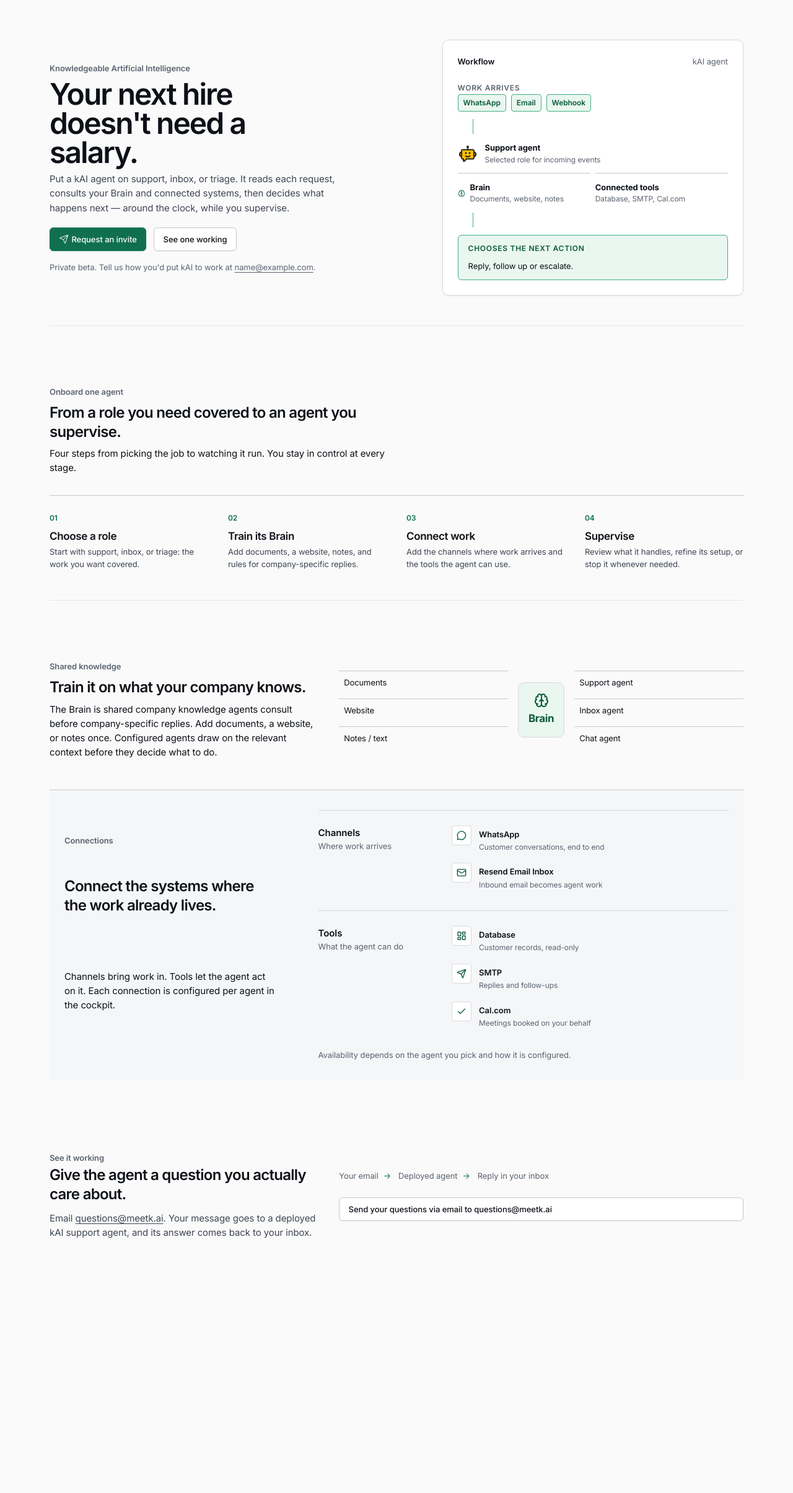
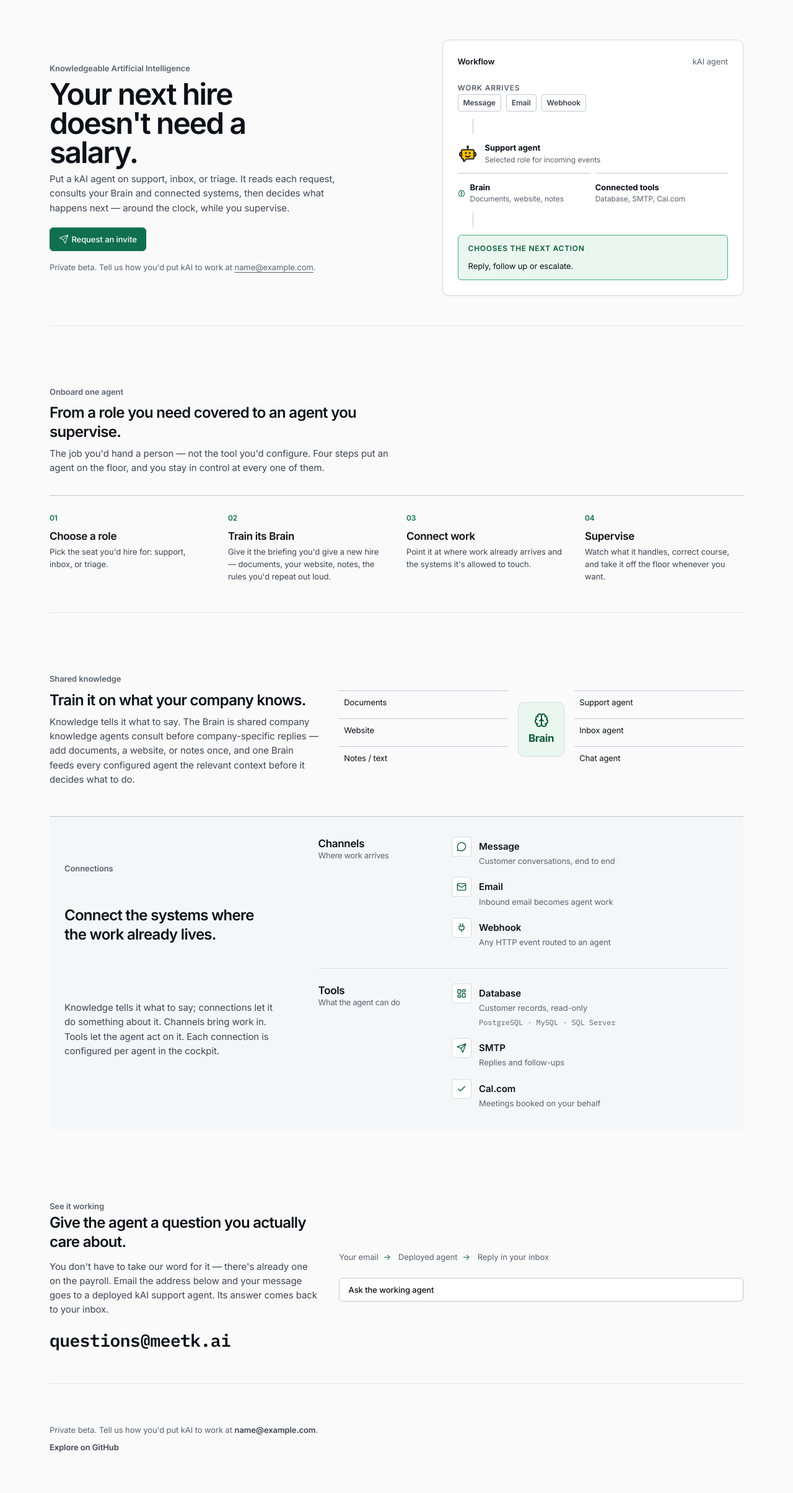
Before and after one commit to malvavisc0/meetkai, a Python web app: template src/kai/cockpit/templates/index.html in a window 1280 px wide. Shown: the part 87-2496 px from the top of the page at 62% size. Before the commit the page ends 2085 px from the top, so only its background shows below. Run offline with Jinja, Linux system fonts and the light colour scheme; the template is opened without the code that fills it: most values are stand-ins (such as "Sample title", 1, 10 or a date in 2020).

Commit message:
restructure landing page funnel + hierarchy, remove dead code

```diff
--- a/src/kai/cockpit/static/cockpit.css
+++ b/src/kai/cockpit/static/cockpit.css
@@ -754,10 +754,6 @@
     gap: var(--space-2xs);
   }
 
-  .auth-panel__header .card__title {
-    margin-bottom: 0;
-  }
-
   .auth-form {
     gap: var(--space-md);
   }
@@ -1700,10 +1696,10 @@
 
   .landing-workflow__sources span {
     padding: var(--space-2xs) var(--space-xs);
-    border: 1px solid var(--color-accent-500);
+    border: 1px solid var(--color-border-strong);
     border-radius: var(--radius-sm);
-    background: var(--color-accent-50);
-    color: var(--color-accent-700);
+    background: var(--color-surface);
+    color: var(--color-ink-secondary);
     font-size: var(--text-xs);
     font-weight: 600;
   }
@@ -1713,7 +1709,7 @@
     height: var(--space-lg);
     margin-block: 0;
     margin-left: var(--space-lg);
-    background: var(--color-accent-500);
+    background: var(--color-border-strong);
   }
 
   .landing-workflow__resource {
@@ -1803,7 +1799,7 @@
 
   .landing-section__copy {
     margin: 0;
-    color: var(--color-ink);
+    color: var(--color-ink-secondary);
   }
 
   .landing-steps__path {
@@ -1912,20 +1908,23 @@
     grid-template-columns: minmax(180px, 0.6fr) minmax(0, 1.4fr);
     gap: var(--space-lg);
     align-items: start;
+  }
+
+  .landing-connections__group + .landing-connections__group {
     padding-top: var(--space-lg);
     border-top: 1px solid var(--color-border);
   }
 
   .landing-connections__label,
-  .landing-connections__items,
-  .landing-connections__note {
+  .landing-connections__items {
     margin: 0;
   }
 
   .landing-connections__label {
     color: var(--color-ink);
-    font-size: var(--text-base);
-    font-weight: 600;
+    font-size: var(--text-lg);
+    font-weight: 600;
+    letter-spacing: -0.02em;
   }
 
   .landing-connections__label span {
@@ -1976,18 +1975,19 @@
 
   .landing-connections__body strong {
     color: var(--color-ink);
-    font-size: var(--text-sm);
+    font-size: var(--text-base);
     font-weight: 600;
   }
 
   .landing-connections__body span {
     color: var(--color-muted);
+    font-size: var(--text-sm);
+  }
+
+  .landing-connections__body .landing-connections__dialects {
+    margin-top: var(--space-3xs);
+    color: var(--color-muted);
     font-size: var(--text-xs);
-  }
-
-  .landing-connections__note {
-    color: var(--color-muted);
-    font-size: var(--text-sm);
   }
 
   .landing-proof {
@@ -2000,6 +2000,24 @@
   .landing-proof__copy {
     max-width: 48ch;
     margin: var(--space-sm) 0 0;
+    color: var(--color-ink-secondary);
+  }
+
+  .landing-proof__email {
+    display: inline-block;
+    max-width: 100%;
+    margin: var(--space-md) 0 0;
+    color: var(--color-ink);
+    font-family: var(--font-mono);
+    font-size: var(--text-landing-email);
+    font-weight: 600;
+    letter-spacing: -0.02em;
+    text-decoration: none;
+    overflow-wrap: anywhere;
+  }
+
+  .landing-proof__email:hover {
+    color: var(--color-accent-600);
   }
 
   .landing-proof__action {
@@ -2020,6 +2038,34 @@
     content: "→";
     margin-left: var(--space-xs);
     color: var(--color-accent-600);
+  }
+
+  .landing-footer {
+    display: grid;
+    gap: var(--space-xs);
+    padding-top: var(--space-3xl);
+    border-top: 1px solid var(--color-divider);
+    color: var(--color-muted);
+    font-size: var(--text-sm);
+  }
+
+  .landing-footer p {
+    margin: 0;
+  }
+
+  .landing-footer a {
+    color: var(--color-ink-secondary);
+    font-weight: 600;
+    text-decoration: none;
+  }
+
+  .landing-footer a:hover {
+    color: var(--color-ink);
+  }
+
+  .landing-footer__github {
+    color: var(--color-muted);
+    font-weight: 600;
   }
 
   @media (max-width: 760px) {
@@ -2073,6 +2119,10 @@
     .landing-actions .button {
       width: 100%;
       justify-content: center;
+    }
+
+    .landing-footer {
+      padding-top: var(--space-xl);
     }
   }
 
--- a/src/kai/cockpit/templates/index.html
+++ b/src/kai/cockpit/templates/index.html
@@ -28,7 +28,6 @@
             <span class="icon">{% include "icons/send.svg" %}</span>
             Request an invite
           </a>
-          <a href="#see-it-working" class="button">See one working</a>
         </div>
         <p class="landing-invite muted">Private beta. Tell us how you'd put kAI to work at <a href="mailto:{{ contact_email }}">{{ contact_email }}</a>.</p>
       </div>
@@ -42,7 +41,7 @@
           <div class="landing-workflow__stage">
             <p class="landing-workflow__label">Work arrives</p>
             <div class="landing-workflow__sources">
-              <span>WhatsApp</span>
+              <span>Message</span>
               <span>Email</span>
               <span>Webhook</span>
             </div>
@@ -78,13 +77,13 @@
     <div class="landing-section__intro">
       <p class="landing-eyebrow">Onboard one agent</p>
       <h2 id="onboard-title" class="landing-section__title">From a role you need covered to an agent you supervise.</h2>
-      <p class="landing-section__copy">Four steps from picking the job to watching it run. You stay in control at every stage.</p>
+      <p class="landing-section__copy">The job you'd hand a person — not the tool you'd configure. Four steps put an agent on the floor, and you stay in control at every one of them.</p>
     </div>
     <ol class="landing-steps__path">
-      <li><span class="landing-step__number">01</span><h3>Choose a role</h3><p>Start with support, inbox, or triage: the work you want covered.</p></li>
-      <li><span class="landing-step__number">02</span><h3>Train its Brain</h3><p>Add documents, a website, notes, and rules for company-specific replies.</p></li>
-      <li><span class="landing-step__number">03</span><h3>Connect work</h3><p>Add the channels where work arrives and the tools the agent can use.</p></li>
-      <li><span class="landing-step__number">04</span><h3>Supervise</h3><p>Review what it handles, refine its setup, or stop it whenever needed.</p></li>
+      <li><span class="landing-step__number">01</span><h3>Choose a role</h3><p>Pick the seat you'd hire for: support, inbox, or triage.</p></li>
+      <li><span class="landing-step__number">02</span><h3>Train its Brain</h3><p>Give it the briefing you'd give a new hire — documents, your website, notes, the rules you'd repeat out loud.</p></li>
+      <li><span class="landing-step__number">03</span><h3>Connect work</h3><p>Point it at where work already arrives and the systems it's allowed to touch.</p></li>
+      <li><span class="landing-step__number">04</span><h3>Supervise</h3><p>Watch what it handles, correct course, and take it off the floor whenever you want.</p></li>
     </ol>
   </section>
 
@@ -92,7 +91,7 @@
     <div class="landing-section__intro">
       <p class="landing-eyebrow">Shared knowledge</p>
       <h2 id="brain-title" class="landing-section__title">Train it on what your company knows.</h2>
-      <p class="landing-section__copy">The Brain is shared company knowledge agents consult before company-specific replies. Add documents, a website, or notes once. Configured agents draw on the relevant context before they decide what to do.</p>
+      <p class="landing-section__copy">Knowledge tells it what to say. The Brain is shared company knowledge agents consult before company-specific replies — add documents, a website, or notes once, and one Brain feeds every configured agent the relevant context before it decides what to do.</p>
     </div>
     <div class="landing-brain__diagram" role="img" aria-label="Documents, a website, and notes feed the Brain, which provides shared knowledge to support and inbox agents.">
       <div class="landing-brain__sources"><span>Documents</span><span>Website</span><span>Notes / text</span></div>
@@ -105,36 +104,44 @@
     <div class="landing-section__intro">
       <p class="landing-eyebrow">Connections</p>
       <h2 id="connections-title" class="landing-section__title">Connect the systems where the work already lives.</h2>
-      <p class="landing-section__copy">Channels bring work in. Tools let the agent act on it. Each connection is configured per agent in the cockpit.</p>
+      <p class="landing-section__copy">Knowledge tells it what to say; connections let it do something about it. Channels bring work in. Tools let the agent act on it. Each connection is configured per agent in the cockpit.</p>
     </div>
     <div class="landing-connections__content">
       <div class="landing-connections__group">
-        <p class="landing-connections__label">Channels <span>Where work arrives</span></p>
+        <h3 class="landing-connections__label">Channels <span>Where work arrives</span></h3>
         <ul class="landing-connections__items">
           <li>
             <span class="landing-connections__icon" aria-hidden="true">{% include "icons/message-circle.svg" %}</span>
             <span class="landing-connections__body">
-              <strong>WhatsApp</strong>
+              <strong>Message</strong>
               <span>Customer conversations, end to end</span>
             </span>
           </li>
           <li>
             <span class="landing-connections__icon" aria-hidden="true">{% include "icons/mail.svg" %}</span>
             <span class="landing-connections__body">
-              <strong>Resend Email Inbox</strong>
+              <strong>Email</strong>
               <span>Inbound email becomes agent work</span>
+            </span>
+          </li>
+          <li>
+            <span class="landing-connections__icon" aria-hidden="true">{% include "icons/plug.svg" %}</span>
+            <span class="landing-connections__body">
+              <strong>Webhook</strong>
+              <span>Any HTTP event routed to an agent</span>
             </span>
           </li>
         </ul>
       </div>
       <div class="landing-connections__group">
-        <p class="landing-connections__label">Tools <span>What the agent can do</span></p>
+        <h3 class="landing-connections__label">Tools <span>What the agent can do</span></h3>
         <ul class="landing-connections__items">
           <li>
             <span class="landing-connections__icon" aria-hidden="true">{% include "icons/layout-dashboard.svg" %}</span>
             <span class="landing-connections__body">
               <strong>Database</strong>
               <span>Customer records, read-only</span>
+              <span class="landing-connections__dialects mono">PostgreSQL · MySQL · SQL Server</span>
             </span>
           </li>
           <li>
@@ -153,7 +160,6 @@
           </li>
         </ul>
       </div>
-      <p class="landing-connections__note">Availability depends on the agent you pick and how it is configured.</p>
     </div>
   </section>
 
@@ -161,12 +167,18 @@
     <div>
       <p class="landing-eyebrow">See it working</p>
       <h2 id="proof-title" class="landing-proof__title">Give the agent a question you actually care about.</h2>
-      <p class="landing-proof__copy">Email <a href="mailto:questions@meetk.ai">questions@meetk.ai</a>. Your message goes to a deployed kAI support agent, and its answer comes back to your inbox.</p>
+      <p class="landing-proof__copy">You don't have to take our word for it — there's already one on the payroll. Email the address below and your message goes to a deployed kAI support agent. Its answer comes back to your inbox.</p>
+      <a class="landing-proof__email" href="mailto:questions@meetk.ai">questions@meetk.ai</a>
     </div>
     <div class="landing-proof__action">
       <p class="landing-proof__path"><span>Your email</span><span>Deployed agent</span><span>Reply in your inbox</span></p>
-      <a href="mailto:questions@meetk.ai" class="button">Send your questions via email to questions@meetk.ai</a>
+      <a href="mailto:questions@meetk.ai" class="button">Ask the working agent</a>
     </div>
   </section>
+
+  <footer class="landing-footer">
+    <p>Private beta. Tell us how you'd put kAI to work at <a href="mailto:{{ contact_email }}">{{ contact_email }}</a>.</p>
+    <p><a class="landing-footer__github" href="https://github.com/malvavisc0/meetkai">Explore on GitHub</a></p>
+  </footer>
 </div>
 {% endblock %}
```
Also changed, not shown: STYLEGUIDE.md (+3 -0 lines).
